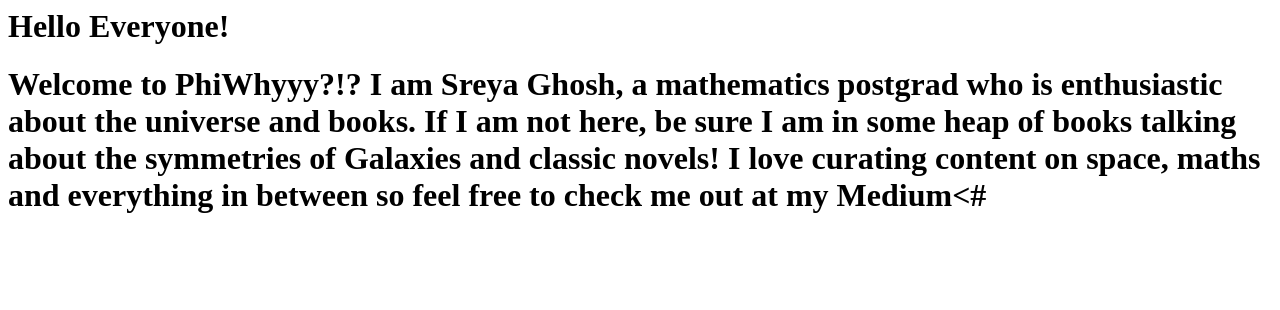
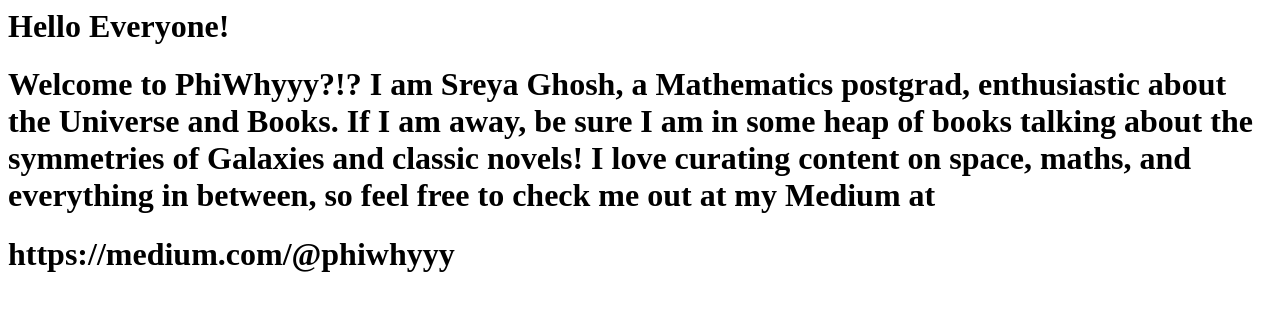
Before and after one commit to PhiWhyyy/PhiWhyyy, a plain HTML site: page index.html in a window 1280 px wide. Drawn offline with Linux system fonts and the light colour scheme.

Commit message:
Update index.html

```diff
--- a/index.html
+++ b/index.html
@@ -1,3 +1,5 @@
 <h1>Hello Everyone!<h1>
 Welcome to PhiWhyyy?!?
-I am Sreya Ghosh, a mathematics postgrad who is enthusiastic about the universe and books. If I am not here, be sure I am in some heap of books talking about the symmetries of Galaxies and classic novels!  I love curating content on space, maths and everything in between so feel free to check me out at my Medium<#
+I am Sreya Ghosh, a <strong>Mathematics postgrad</strong>, enthusiastic about the <italic>Universe and Books</italic>.
+If I am away, be sure I am in some heap of books talking about the symmetries of Galaxies and classic novels!
+I love curating content on space, maths, and everything in between, so feel free to check me out at my Medium at <h1>https://medium.com/@phiwhyyy</h1>
```
